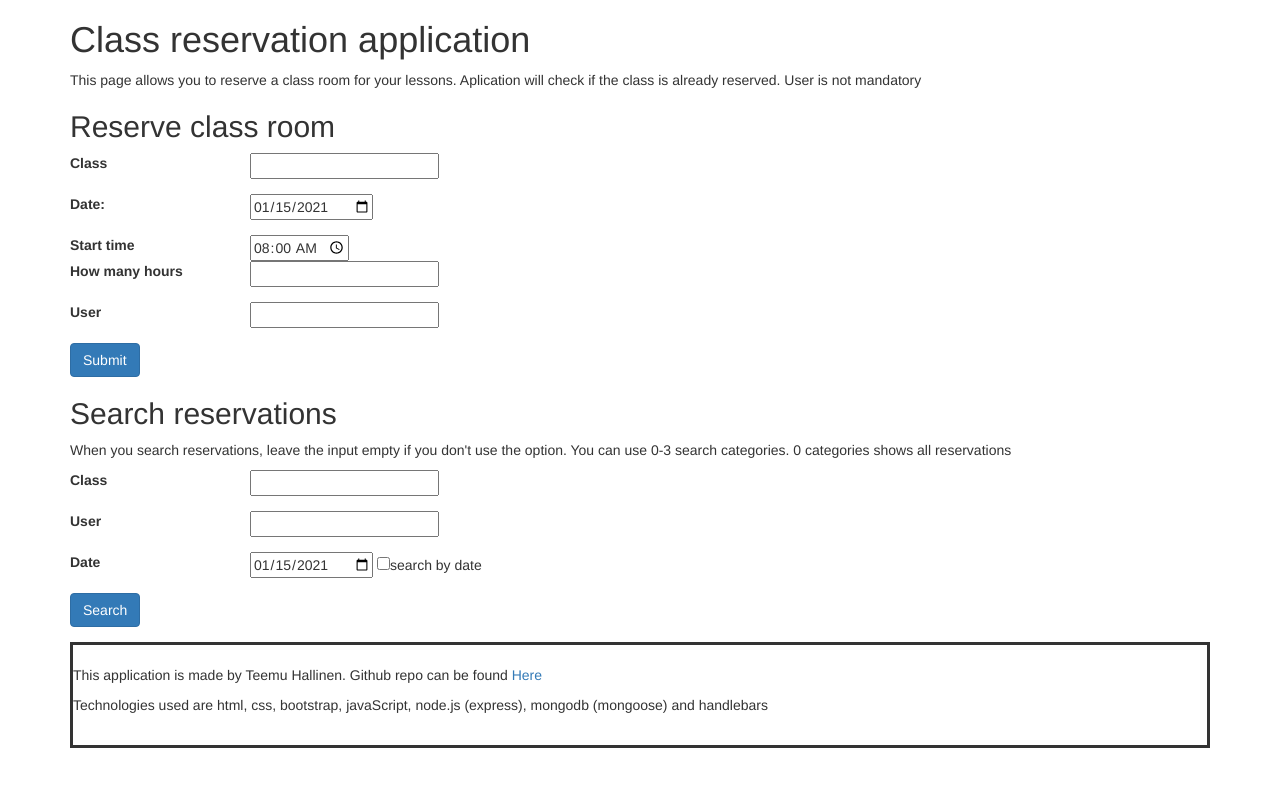
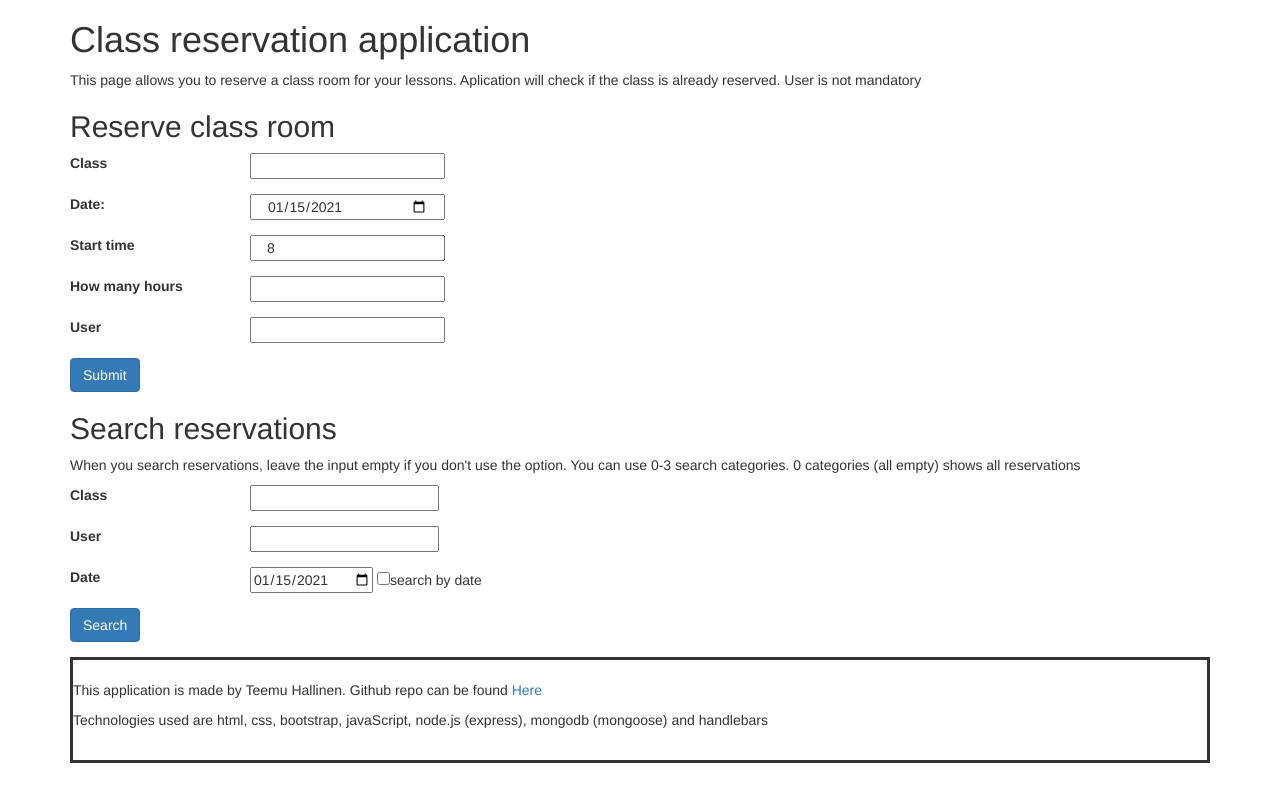
Before and after one commit to kiitus/ht-reservationHandlebars, a Node server app: page / in a window 1280 px wide. Run offline with Node 20, Linux system fonts and the light colour scheme; some libraries are stand-ins or nearby versions.

Commit message:
input_size

```diff
--- a/main.html
+++ b/main.html
@@ -22,29 +22,32 @@
     <h2>Reserve class room</h2>
     <div class="form-group row">
     <label  class="col-sm-2 col-form-label">Class</label>
-    <input type="text" id="class" name="room">
+    <input class="col-sm-2" type="text" id="class" name="room">
     </div>
 
     <div class="form-group row">
     <label class="col-sm-2 col-form-label" for="date">Date:</label>
-    <input type="date" id="date" name="reservation">
+    <input class="col-sm-2" type="date" id="date" name="reservation">
     </div>
 
     <div class="form-group row">
     <label class="col-sm-2 col-form-label">Start time</label>
-    <input type="time" id="time" name="hour" value="08:00" ><br>
+    <input class="col-sm-2" type="number" id="time" name="hour" value="8" min="0" max="24" ><br>
+    </div>
+
+    <div class="form-group row">
     <label class="col-sm-2 col-form-label">How many hours</label>
-    <input type="number" id="duration" name="duration" min="1"><br>
+    <input class="col-sm-2" type="number" id="duration" name="duration" min="1" max="10"><br>
     </div>
     <div class="form-group row">
     <label class="col-sm-2 col-form-label">User</label>
-    <input type="text" id="user" name="user">
+    <input class="col-sm-2" type="text" id="user" name="user">
     </div>
     <button type="submit" form="f1" class="btn btn-primary mb-2" value="Submit">Submit</button>
 </form>
 
 <h2>Search reservations</h2>
-<p>When you search reservations, leave the input empty if you don't use the option. You can use 0-3 search categories. 0 categories shows all reservations</p>
+<p>When you search reservations, leave the input empty if you don't use the option. You can use 0-3 search categories. 0 categories (all empty) shows all reservations</p>
 <form action="/reservation/" method="get" >
 <div class="form-group row">
 <label class="col-sm-2 col-form-label">Class</label>
--- a/public/style.css
+++ b/public/style.css
@@ -5,5 +5,4 @@ border: 2px;
 margin-top:15px;
 padding: 20px 0px;
 border-style: solid;
-
 }
```
